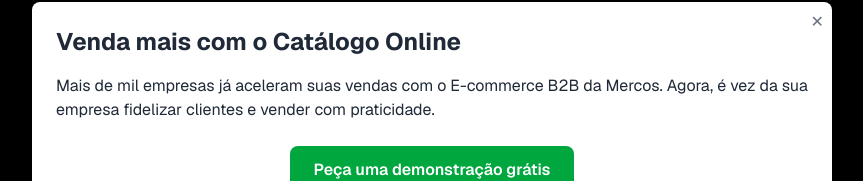
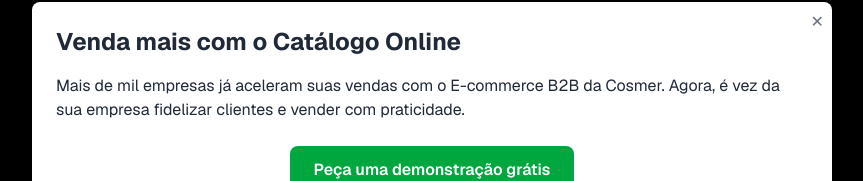
Before and after one commit to AlanSous4/Projeto-mercos, a Next.js app: page /dashboard/ecommerce in a window 1280 px wide. Both pictures are taken after a click on the button "E-commerce B2Bcc". Shown: the part 290-471 px from the top of the page, without its empty margins (208-1071 px from the left). Built offline with nearby package versions, Linux system fonts and the light colour scheme; no server answers.

Commit message:
alterando-dados-ecommerce-Cosmer

```diff
--- a/app/dashboard/ecommerce/page.tsx
+++ b/app/dashboard/ecommerce/page.tsx
@@ -21,7 +21,7 @@ export default function DashboardPage() {
           Venda mais com o Catálogo Online
         </h2>
         <p className="mb-4">
-          Mais de mil empresas já aceleram suas vendas com o E-commerce B2B da Mercos.
+          Mais de mil empresas já aceleram suas vendas com o E-commerce B2B da Cosmer.
           Agora, é vez da sua empresa fidelizar clientes e vender com praticidade.
         </p>
 
```
